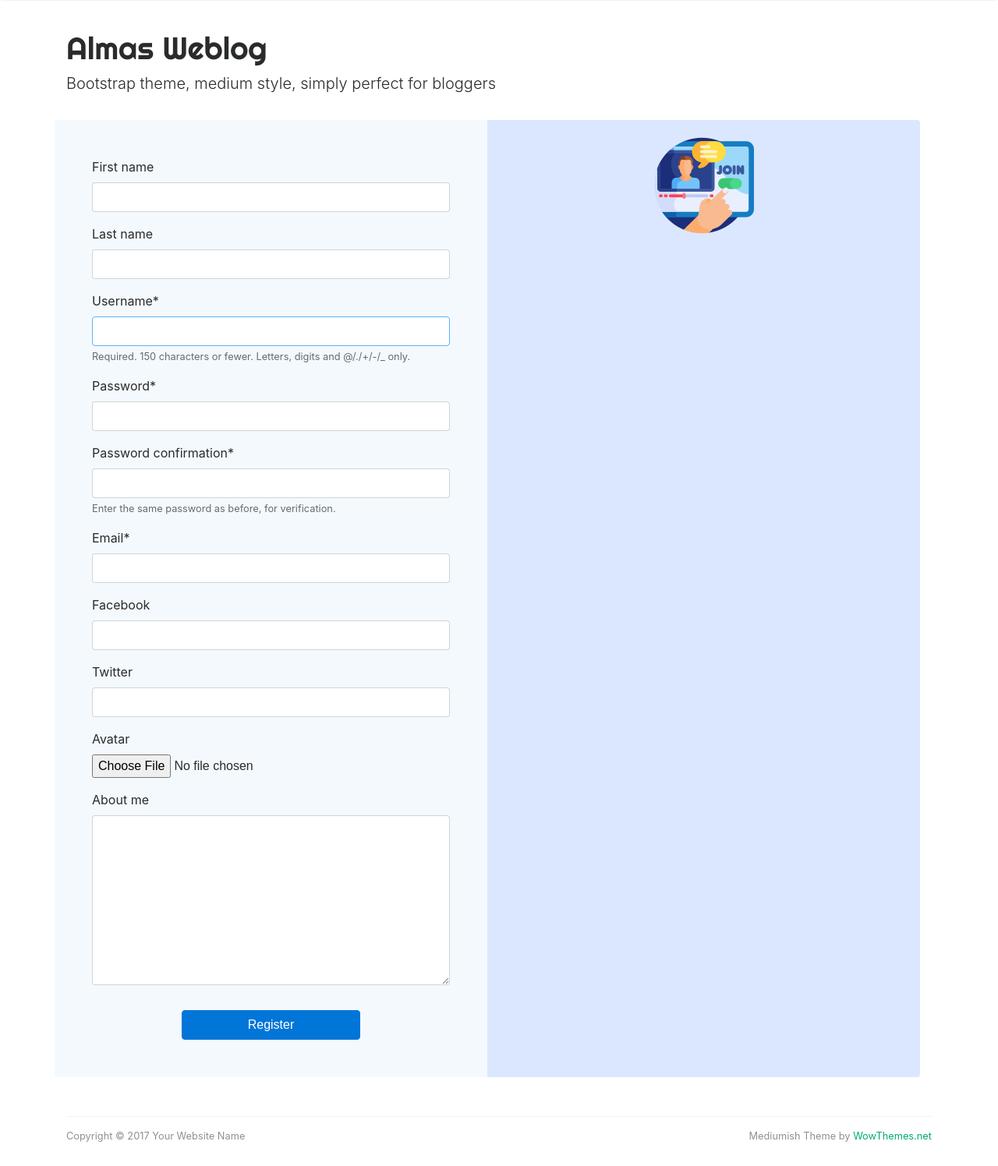
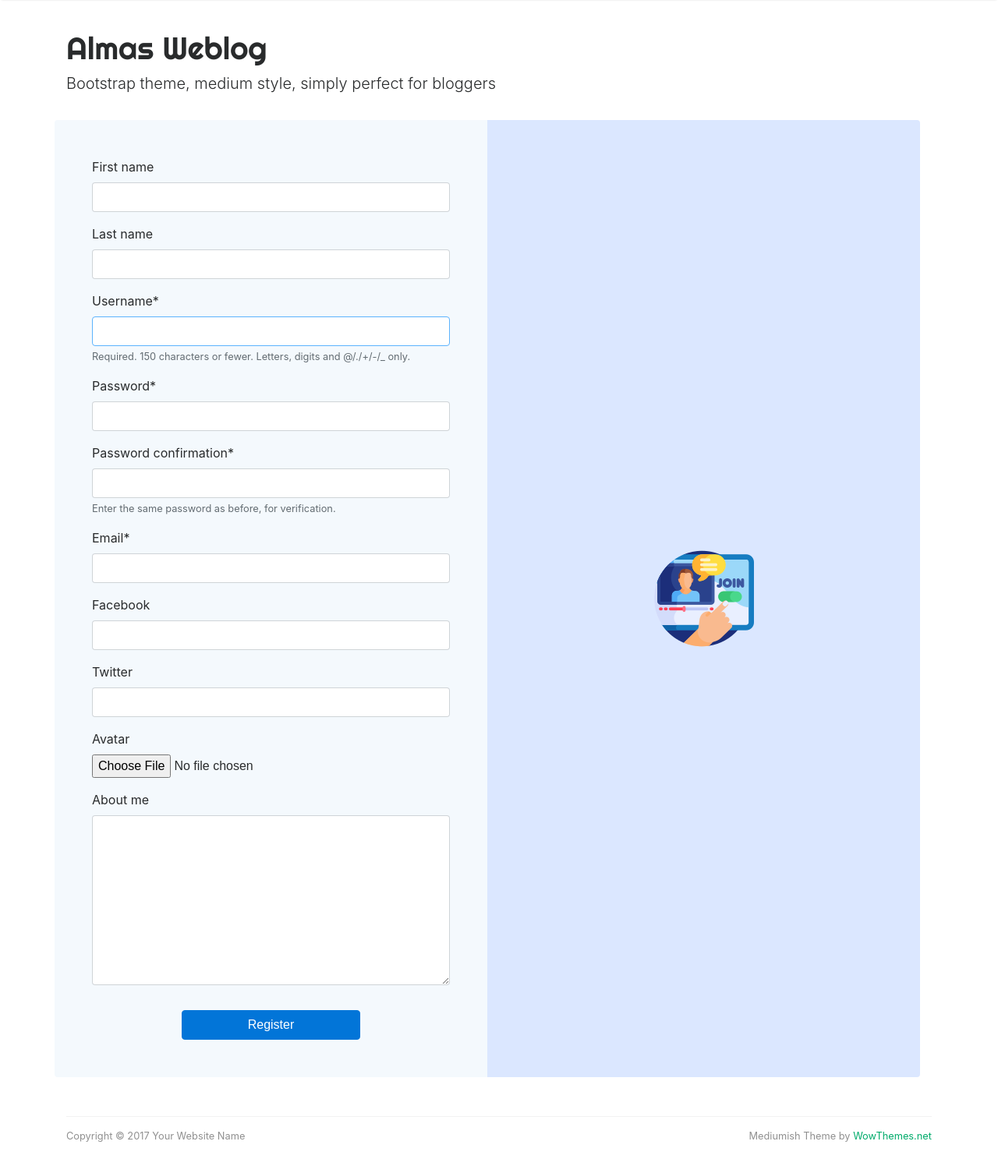
Before and after one commit to bagheriAlmas/Django-AlmasWeblog, a Django app: page /register/ in a window 1280 px wide. Shown: the part 56-1552 px from the top of the page at 78% size. Run offline with Django 4.2, Linux system fonts and the light colour scheme; some libraries are stand-ins or nearby versions.

Commit message:
fix template html and css for register

```diff
--- a/templates/registration/register.html
+++ b/templates/registration/register.html
@@ -7,21 +7,17 @@
 {% block content %}
     <div class="w-100 row">
         <div class="w-50 rounded-left" style="background: #f4f9fd">
-            <form method="post" class="p-5" enctype="multipart/form-data">
+            <form method="post" class="p-5">
                 {% csrf_token %}
                 {{ form|crispy }}
 
                 <div class="" style=" text-align: center">
                     <button class="btn btn-primary w-50 mt-3" type="submit">Register</button>
-
                 </div>
             </form>
         </div>
-        <div class=" w-50 ml-auto mx-auto rounded-right"
-             style="background: #dbe7ff ;text-align: start; display:flex; justify-content:center; align-items:start;">
-            <div class="share">
-                <img class=" " src="{% static 'img/registration/icon_register.png' %}"/>
-            </div>
+        <div class="w-50 ml-auto mx-auto rounded-right" style="background: #dbe7ff ;text-align: center; display:flex; justify-content:center; align-items:center;">
+            <img class="" src="{% static 'img/registration/icon_register.png'  %}" style=""/>
         </div>
     </div>
 {% endblock %}
```
